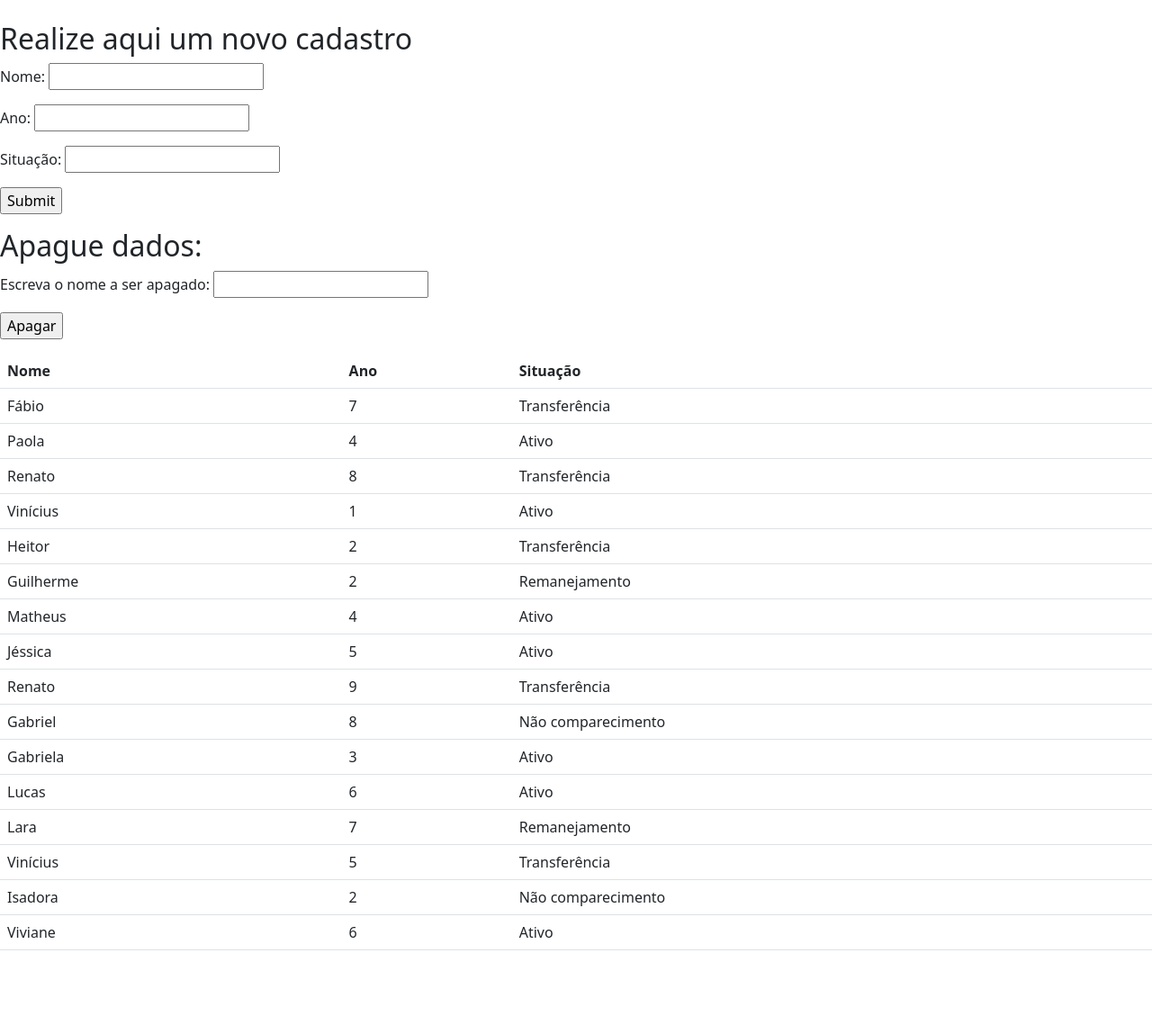
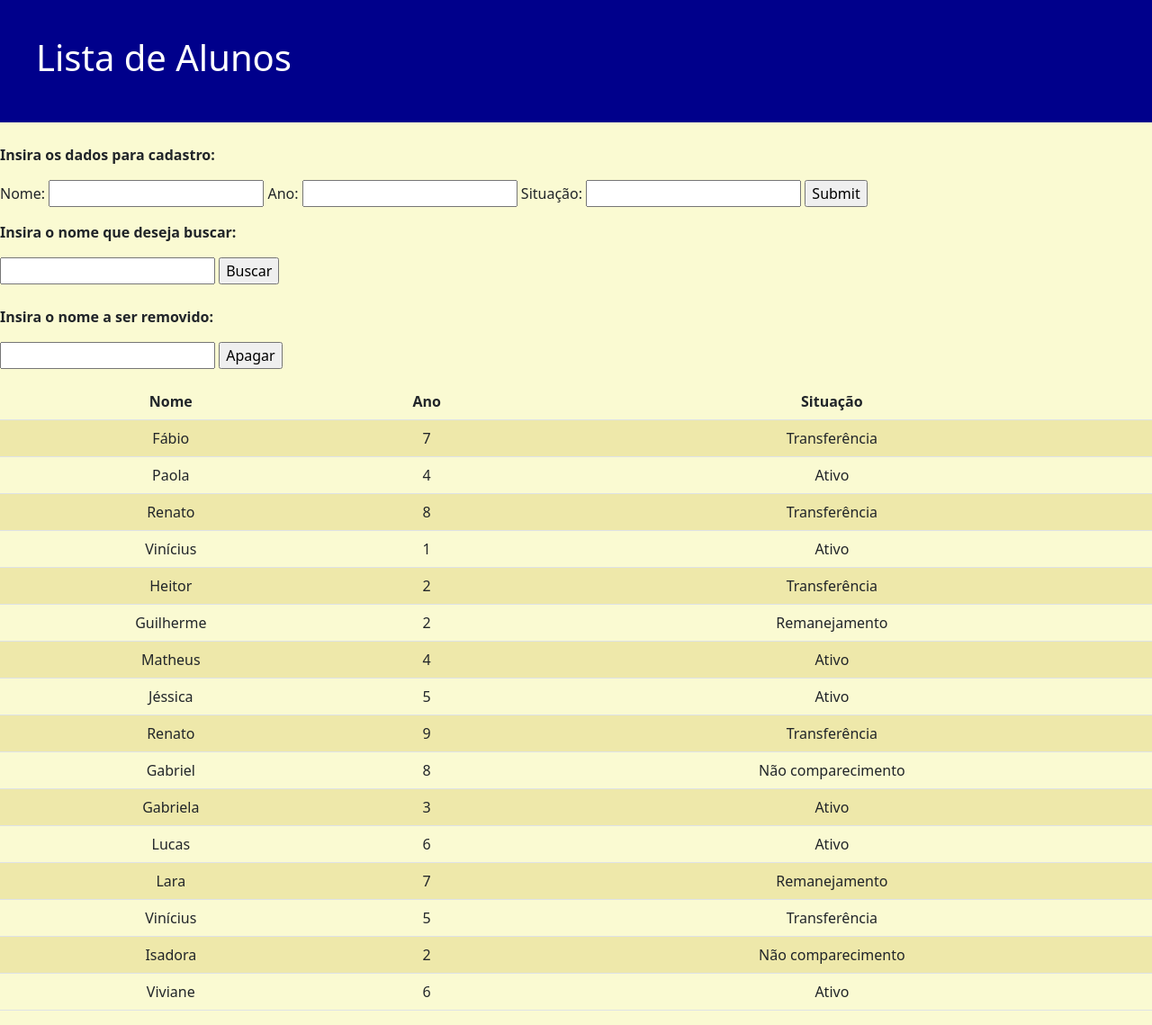
Before and after one commit to Jooshica/lista-alunos, a Flask app: page / in a window 1280 px wide. Shown: the whole page at 90% size. Before the commit the page ends 1056 px from the top, so only its background shows below. Run offline with Flask 2, Linux system fonts and the light colour scheme.

Commit message:
- Adicionado sistema de busca - Reforma do front end

```diff
--- a/app.py
+++ b/app.py
@@ -2,8 +2,6 @@ from flask import Flask, render_template, request, redirect, url_for
 import csv
 
 app = Flask(__name__)
-
-
 
 @app.route("/")
 def index():
@@ -24,7 +22,6 @@ def index():
 
 @app.route("/submit", methods=['GET', 'POST'])
 def submit():
-    tasks = []
     if request.method == 'GET':
         return redirect(url_for('index'))
 
@@ -58,4 +55,21 @@ def delete():
             writer.writerows(tasks)
         return redirect(url_for('index'))
 
+@app.route('/busca', methods=['POST'])
+def busca():
+    tasks = []
+    with open('alunos.csv', 'rt') as readFile:
+        reader = csv.reader(readFile)
+        for row in reader:
+            tasks.append(row)
+
+    estudantes = []
+    busca = request.form['busca']
+    if busca > '':
+        for estudante in tasks:
+            if busca == estudante[0]:
+                estudantes.append(estudante)
+
+        return render_template('busca.html', estudantes=estudantes)
+
 app.run(debug=True)
--- a/templates/home.html
+++ b/templates/home.html
@@ -1,29 +1,47 @@
+<!DOCTYPE html>
 <html>
     <head>
         <!-- CSS only -->
         <link href="https://cdn.jsdelivr.net/npm/bootstrap@5.2.2/dist/css/bootstrap.min.css" rel="stylesheet" integrity="sha384-Zenh87qX5JnK2Jl0vWa8Ck2rdkQ2Bzep5IDxbcnCeuOxjzrPF/et3URy9Bv1WTRi" crossorigin="anonymous">
+        <style>
+            th,td {
+                text-align: center;
+            }
+            tr:nth-child(even){
+                background-color:palegoldenrod;
+            }
+        </style>
     </head>
-    <body>
+    <body style="background-color:lightgoldenrodyellow;">
 
-        <br/>
+        <div style="background-color:darkblue;color:white;padding:40px">
+            <h1>Lista de Alunos</h1>
+        </div>
 
-        <h2>
-            Realize aqui um novo cadastro
-        </h2>
+        <br>
+
+        <p><b>Insira os dados para cadastro:</b></p>
         <form method="post" action="/submit">
-            <p>Nome: <input type="text" name="nome"></p>
-            <p>Ano: <input type="number" name="ano"></p>
-            <p>Situação: <input type="text" name="situation"></p>
-            <p><input type="submit"></p>
+            <p>Nome: <input type="text" name="nome">
+            Ano: <input type="text" name="ano">
+            Situação: <input type="text" name="situation">
+            <input type="submit"></p>
         </form>
 
-        <h2>
-            Apague dados:
-        </h2>
+
+        <p><b>Insira o nome que deseja buscar:</b></p>
+        <form method="post" action="/busca">
+            <input type="text" name="busca">
+            <input type="submit" value="Buscar">
+        </form>
+        <br>
+        <p><b>Insira o nome a ser removido:</b></p>
         <form method="post" action="/delete">
-            <p>Escreva o nome a ser apagado: <input type="text" name="data"></p>
-            <p><input type="submit" value="Apagar"></p>
+            <input type="text" name="data">
+            <input type="submit" value="Apagar"></p>
         </form>
+
+
 
         <table class="table table-hover">
             <tr>
```
Also changed, not shown: templates/busca.html (added, +33 -0 lines).
